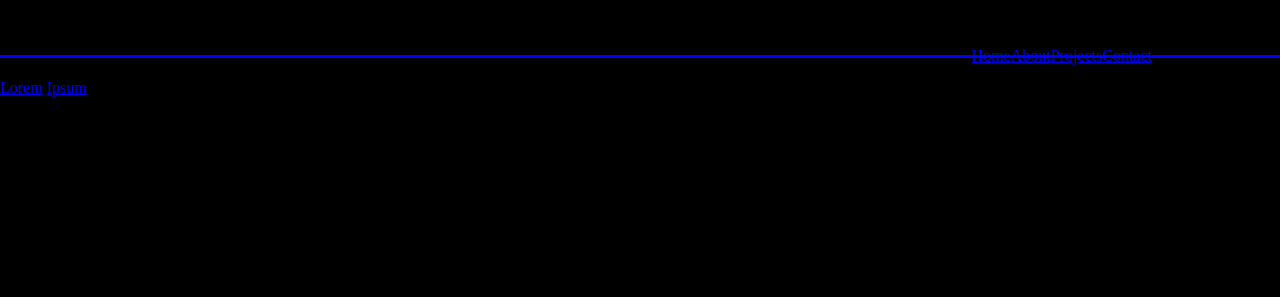
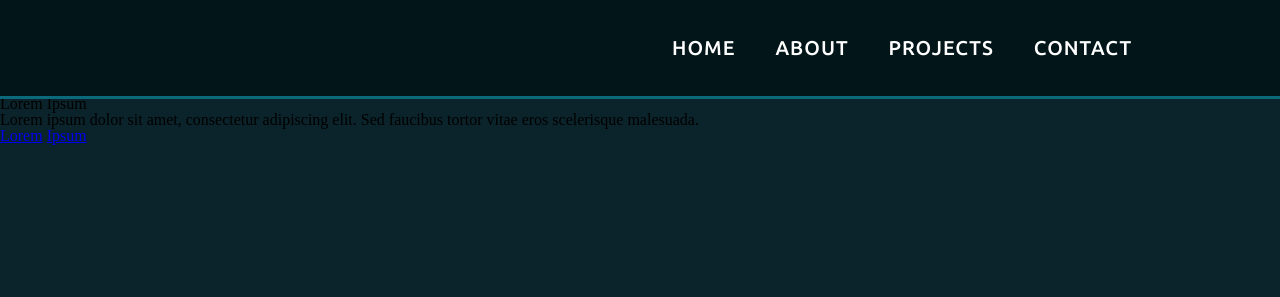
Before and after one commit to varev-dev/form-save-reuse, a website with bundled scripts: page public/index.html in a window 1280 px wide. Built offline with nearby package versions, Linux system fonts and the light colour scheme.

Commit message:
style nav bar for desktop

```diff
--- a/public/styles/style.css
+++ b/public/styles/style.css
@@ -1,15 +1,18 @@
+@import url('https://fonts.googleapis.com/css2?family=Ubuntu:wght@300;400;500;700&display=swap');
+
 body {
-    background-color: #000000;
+    background-color: #0b232a;
     display: flex;
     flex-direction: column;
     min-height: 100vh;
 }
 
 nav {
+    background: #02161A;
     box-sizing: border-box;
-    padding: 20px 10vw;
+    padding: 0 10vw;
     width: 100vw;
-    height: 7em;
+    height: 6em;
     position: fixed;
     display: flex;
     flex-direction: row;
@@ -18,34 +21,86 @@ nav {
 }
 
 nav:after {
+    z-index: 1;
     position: absolute;
     left: 0;
     display: inline-block;
+    top: 6em;
     content: ' ';
     width: 100vw;
     height: 3px;
-    background-color: blue;
+    background-color: #0b697c;
 }
 
 .menu {
-
+    height: 100%;
     display: flex;
     flex-direction: row;
-
-
+    position: relative;
 }
 
-.menu:hover .dropdown, .menu:focus .dropdown{
+.menu > li {
     display: flex;
+    align-items: center;
+    justify-content: center;
+    position: relative;
+}
+
+.menu a {
+    font-family: 'Ubuntu', sans-serif;
+}
+
+.menu > li > a {
+    display: flex;
+    align-items: center;
+    justify-content: center;
+    position: relative;
+    padding: 0 20px;
+    width: 100%;
+    height: 100%;
+    font-weight: 500;
+    letter-spacing: 1px;
+}
+
+.menu li:nth-child(3):hover .dropdown, .menu li:nth-child(3):focus-within .dropdown {
+    visibility: initial;
 }
 
 .dropdown {
-    display: none;
+    background: #02161A;
+    z-index: 2;
+    width: 100%;
+    margin-top: calc(14rem - 2px);
+    position: absolute;
+    display: flex;
+    visibility: hidden;
     flex-direction: column;
     align-items: center;
     justify-content: center;
+    border-radius: 0 0 10px 10px;
+}
+
+.dropdown > li {
+    text-align: center;
+    padding: 20px 0;
+    width: 100%;
+}
+
+.dropdown > li:last-child {
+    border-radius: 0 0 10px 10px;
+}
+
+.menu li:hover {
+    background: #0b697c;
+}
+
+.menu li a {
+    text-transform: uppercase;
+    text-decoration: none;
+    font-size: 20px;
+    color: white;
 }
 
 header {
-    margin-top: 3rem;
+    margin-top: 6rem;
 }
```
